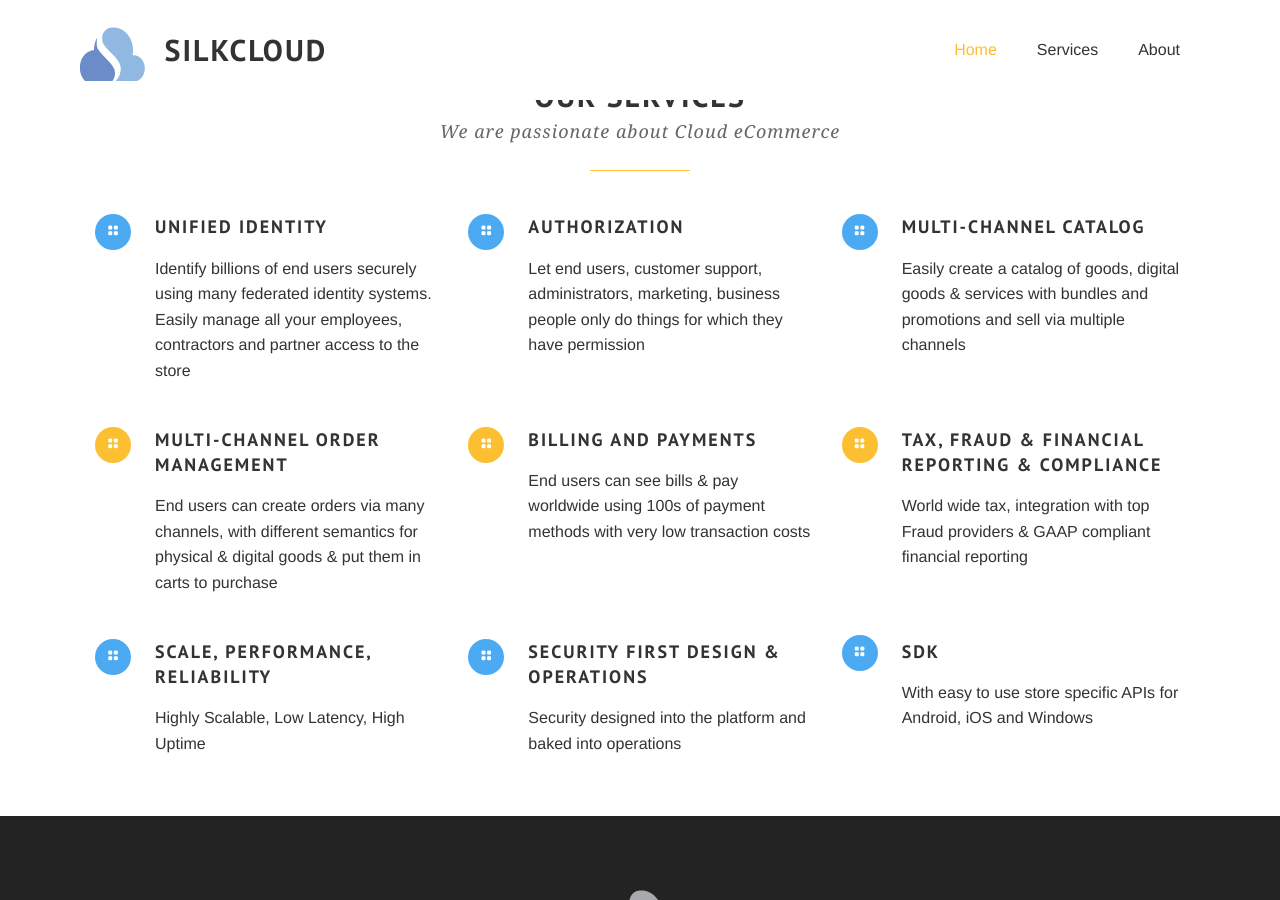
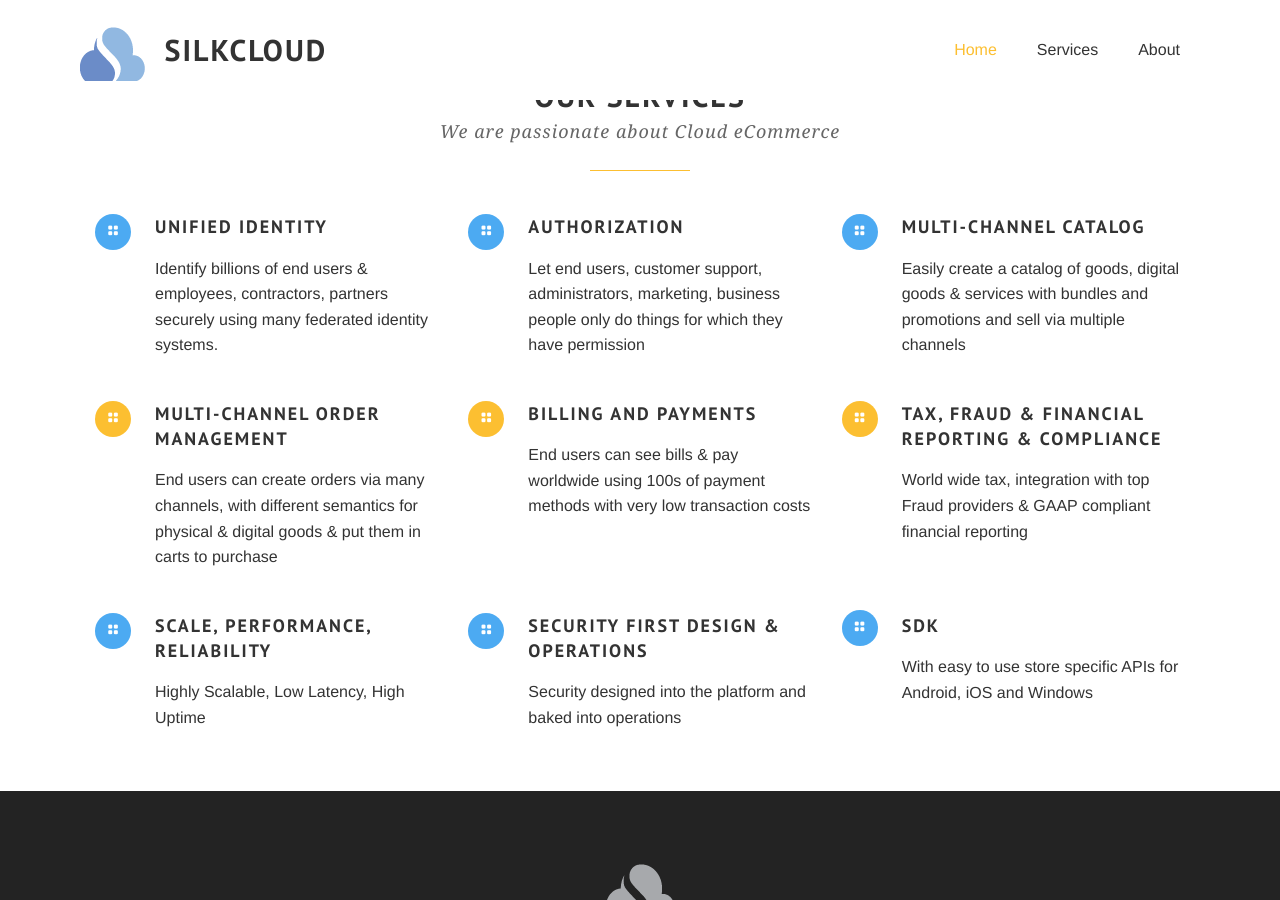
Before and after one commit to jrgallelli/jrgallelli.github.io, a Jekyll site: the page built from index.html, in a window 1280 px wide and 900 px high, scrolled down 899 px. Built offline with Jekyll 4.4.1, drawn with Linux system fonts in a browser that asks for light colours; some web fonts are replaced; Markdown is read by kramdown in place of the engine named in the settings.

Commit message:
Update services.yml

```diff
--- a/_data/services.yml
+++ b/_data/services.yml
@@ -3,7 +3,7 @@
       icon: layout
       link: identity
       desc:
-         Identify billions of end users securely using many federated identity systems. Easily manage all your employees, contractors and partner access to the store
+         Identify billions of end users & employees, contractors, partners securely using many federated identity systems.
       color:
     - title: Authorization
       icon: layout
```
